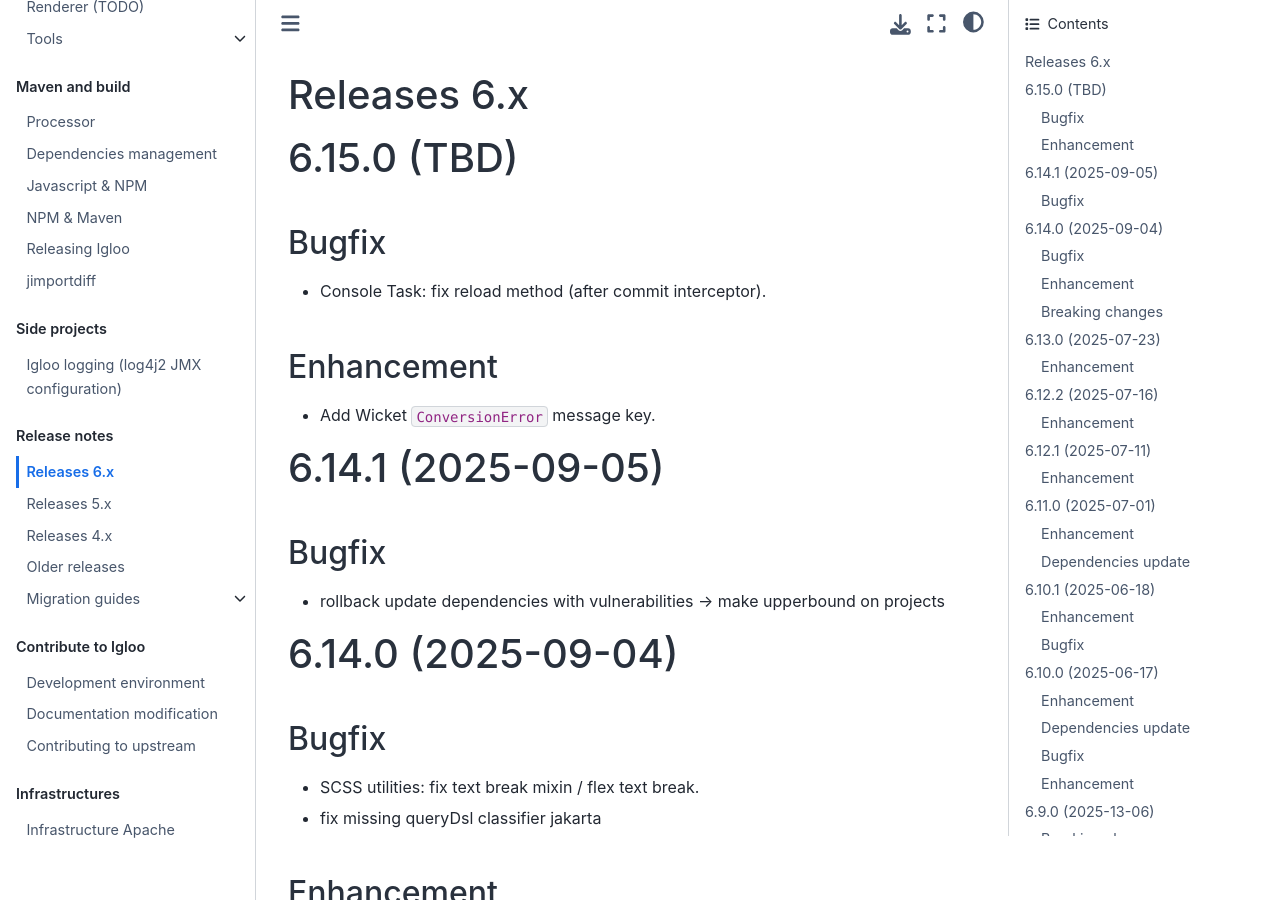
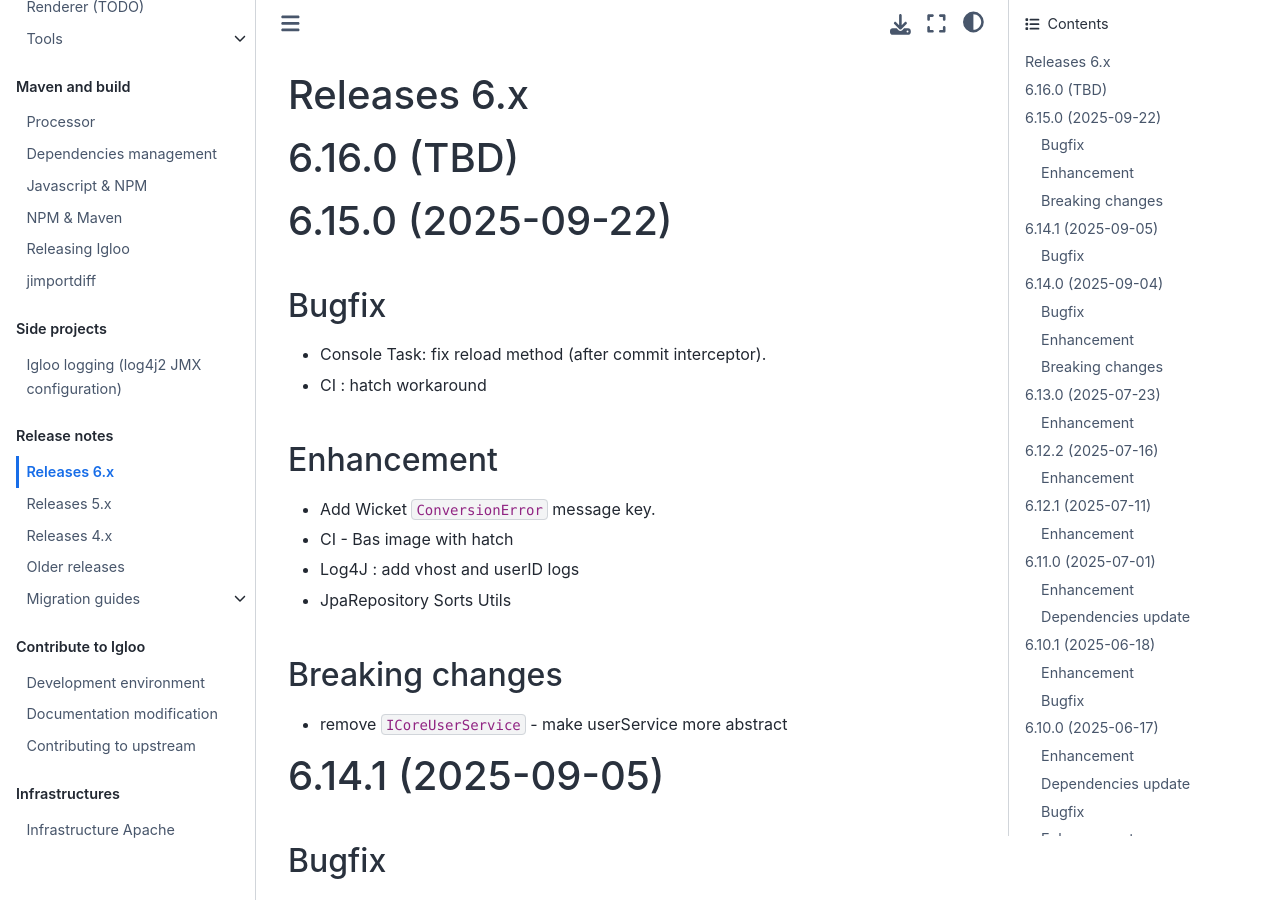
Before and after one commit to igloo-project/igloo-doc, a Sphinx documentation site: the page built from source/release-notes/releases-6.x.md, in a window 1280 px wide and 900 px high. Built offline with Sphinx 7.4.7 and the Sphinx Book theme 1.1.4, drawn with Linux system fonts in a browser that asks for light colours.

Commit message:
changelog 6.15.0

```diff
--- a/source/release-notes/releases-6.x.md
+++ b/source/release-notes/releases-6.x.md
@@ -1,14 +1,24 @@
 # Releases 6.x
 
-# 6.15.0 (TBD)
+# 6.16.0 (TBD)
+
+# 6.15.0 (2025-09-22)
 
 ## Bugfix
 
 * Console Task: fix reload method (after commit interceptor).
+* CI : hatch workaround
 
 ## Enhancement
 
 * Add Wicket `ConversionError` message key.
+* CI - Bas image with hatch
+* Log4J : add vhost and userID logs
+* JpaRepository Sorts Utils
+
+## Breaking changes
+
+* remove `ICoreUserService` - make userService more abstract
 
 # 6.14.1 (2025-09-05)
 
```
